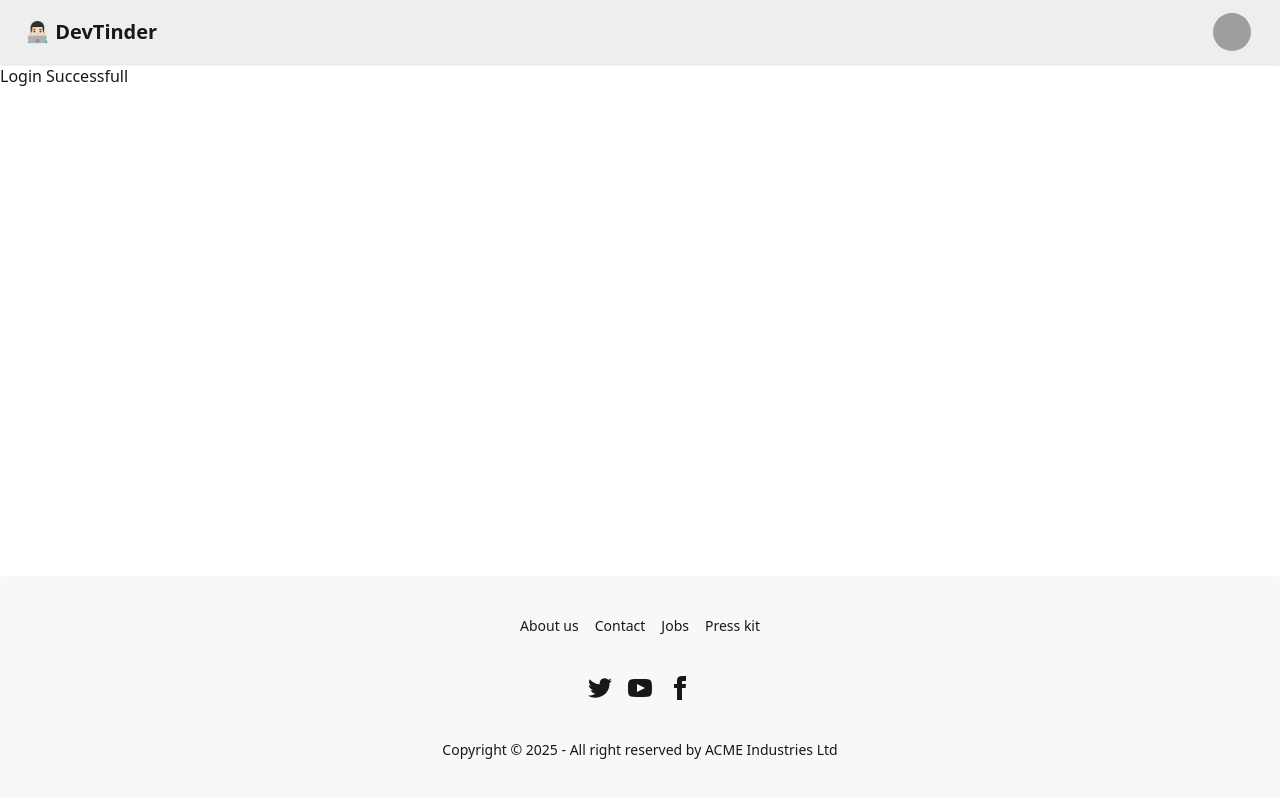
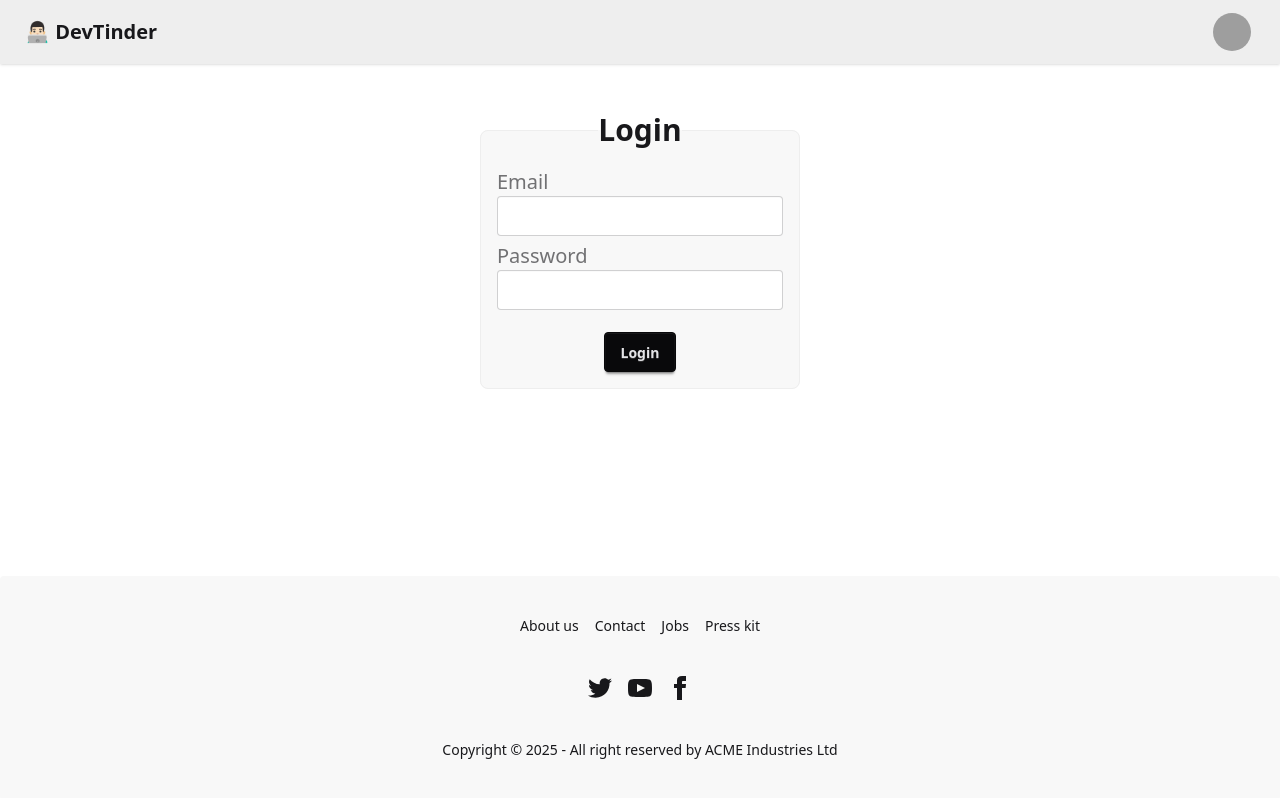
Before and after one commit to Robin-singh24/devTinder-webApp, a React (Vite) app: page /login in a window 1280 px wide. Built offline with nearby package versions, Linux system fonts and the light colour scheme; grey boxes are pictures that could not be loaded.

Commit message:
some CORS and login page working

```diff
--- a/package.json
+++ b/package.json
@@ -11,6 +11,7 @@
   },
   "dependencies": {
     "@tailwindcss/vite": "^4.1.17",
+    "axios": "^1.13.2",
     "react": "^19.2.0",
     "react-dom": "^19.2.0",
     "react-router-dom": "^7.9.6",
--- a/src/Login.jsx
+++ b/src/Login.jsx
@@ -1,9 +1,59 @@
-import React from 'react'
+import React, { useState } from 'react'
+import axios from 'axios';
 
 const Login = () => {
-  return (
-    <div><h1>Login Successfull</h1></div>
-  )
+    const [email, setEmail] = useState("");
+    const [password, setPassword] = useState("");
+
+    const handleLogin = async () => {
+        console.log("Clicked")   // test click
+
+        try {
+            const res = await axios.post("http://localhost:3000/login", {
+                email,
+                password,
+            }, { withCredentials: true, });
+            console.log(res.data);
+        } catch (error) {
+            console.log(error);
+        }
+    }
+
+    return (
+        <div>
+            <fieldset className="fieldset bg-base-200 border-base-300 rounded-box w-xs border p-4 mx-auto mt-10">
+
+                <legend className="fieldset-legend text-3xl text-center">Login</legend>
+
+                <div>
+                    <label className="label text-xl">Email</label>
+                    <input
+                        type="email"
+                        value={email}
+                        className="input"
+                        onChange={(e) => setEmail(e.target.value)}
+                    />
+                </div>
+
+                <div>
+                    <label className="label text-xl">Password</label>
+                    <input
+                        type="password"
+                        value={password}
+                        className="input"
+                        onChange={(e) => setPassword(e.target.value)}
+                    />
+                </div>
+
+                <div className="flex justify-center mt-4">
+                    <button className="btn btn-neutral" onClick={handleLogin}>
+                        Login
+                    </button>
+                </div>
+
+            </fieldset>
+        </div>
+    )
 }
 
-export default Login
+export default Login;
```
Also changed, not shown: 1 other file (tests, documents, lock files or other folders).
